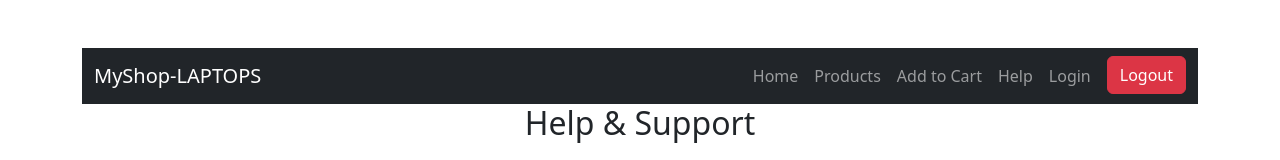
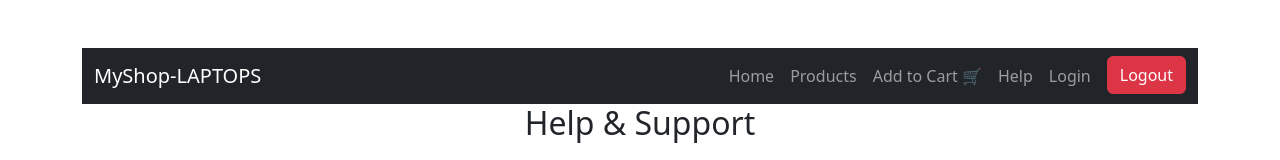
Before and after one commit to Rimzath/MERN-E-Commerce, a React (Vite) app in the folder frontend/: page /help in a window 1280 px wide. Shown: the top 160 px of the page. Built offline with nearby package versions, Linux system fonts and the light colour scheme.

Commit message:
updated UI of the navbar

```diff
--- a/frontend/src/components/Navbar.jsx
+++ b/frontend/src/components/Navbar.jsx
@@ -4,8 +4,11 @@ import "bootstrap/dist/css/bootstrap.min.css";
 
 const Navbar = () => {
   return (
-    <nav className="navbar navbar-expand-lg navbar-dark bg-dark">
-      <div className="container">
+    <nav
+      className="navbar navbar-expand-lg navbar-dark bg-dark w-100"
+      style={{ width: "100vw" }}
+    >
+      <div className="container-fluid">
         <Link className="navbar-brand" to="/home">
           MyShop-LAPTOPS
         </Link>
@@ -35,7 +38,7 @@ const Navbar = () => {
             </li>
             <li className="nav-item">
               <Link className="nav-link" to="/cart">
-                Add to Cart
+                Add to Cart 🛒
               </Link>
             </li>
             <li className="nav-item">
```
